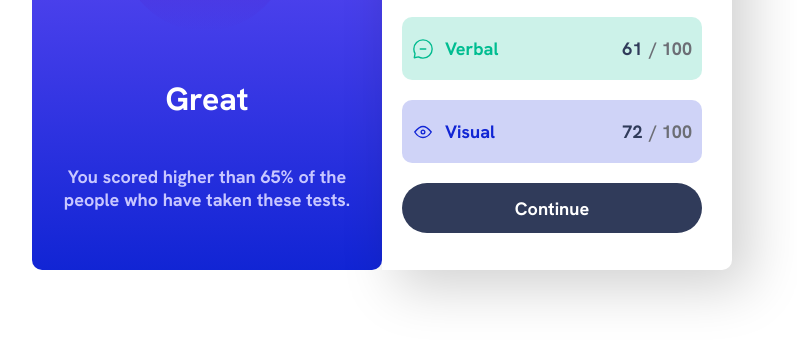
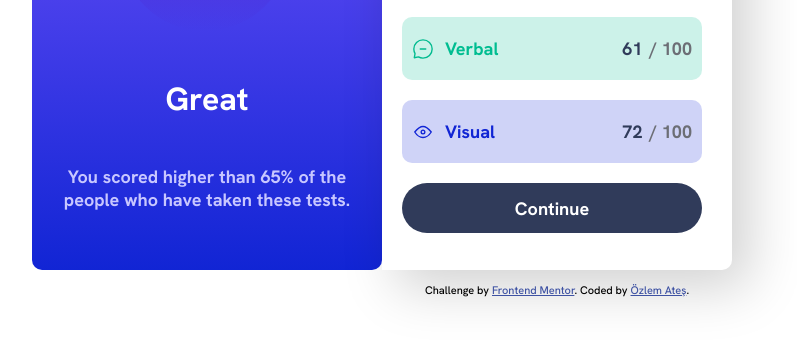
Before and after one commit to ozlemxates/Results-summary-component-FM-Challange, a plain HTML site: page index.html in a window 1280 px wide. Shown: the part 330-672 px from the top of the page, without its empty margins (258-1055 px from the left). Drawn offline with Linux system fonts and the light colour scheme; a web font is replaced by a local one.

Commit message:
FM and my github links are added

```diff
--- a/index.html
+++ b/index.html
@@ -73,8 +73,12 @@
       </div>
       <button>Continue</button>
 
+
+    <div class="attribution">
+      Challenge by <a href="https://www.frontendmentor.io?ref=challenge" target="_blank">Frontend Mentor</a>.
+      Coded by <a href="https://github.com/ozlemxates">Özlem Ateş</a>.
     </div>
-    </div>
+
   </div>
 
 </body>
```
